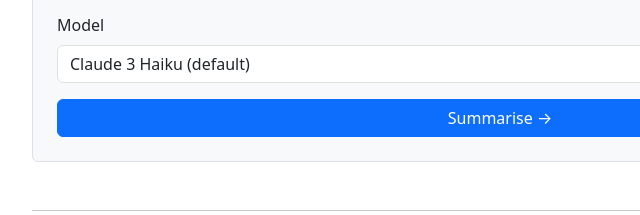
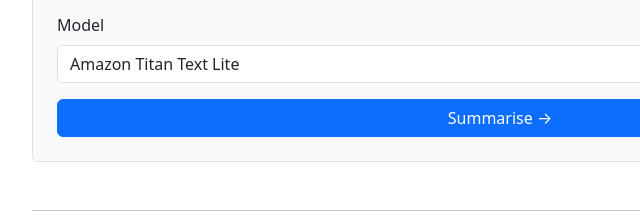
Before and after one commit to raunakg98/s3-summarizer, a plain HTML site: page docs/index.html in a window 1280 px wide. Shown: the part 265-480 px from the top of the page, 140-780 px from the left. Drawn offline with nearby package versions, Linux system fonts and the light colour scheme.

Commit message:
Update index.html

```diff
--- a/docs/index.html
+++ b/docs/index.html
@@ -48,8 +48,8 @@
       <div class="mb-3">
         <label for="modelSelect" class="form-label">Model</label>
         <select id="modelSelect" class="form-select">
-          <option value="titan">Amazon Titan Text Lite</option>
-          <option value="haiku" selected>Claude 3 Haiku (default)</option>
+          <option value="titan"selected>Amazon Titan Text Lite</option>
+          <option value="haiku">Claude 3 Haiku (default)</option>
         </select>
       </div>
 
```
